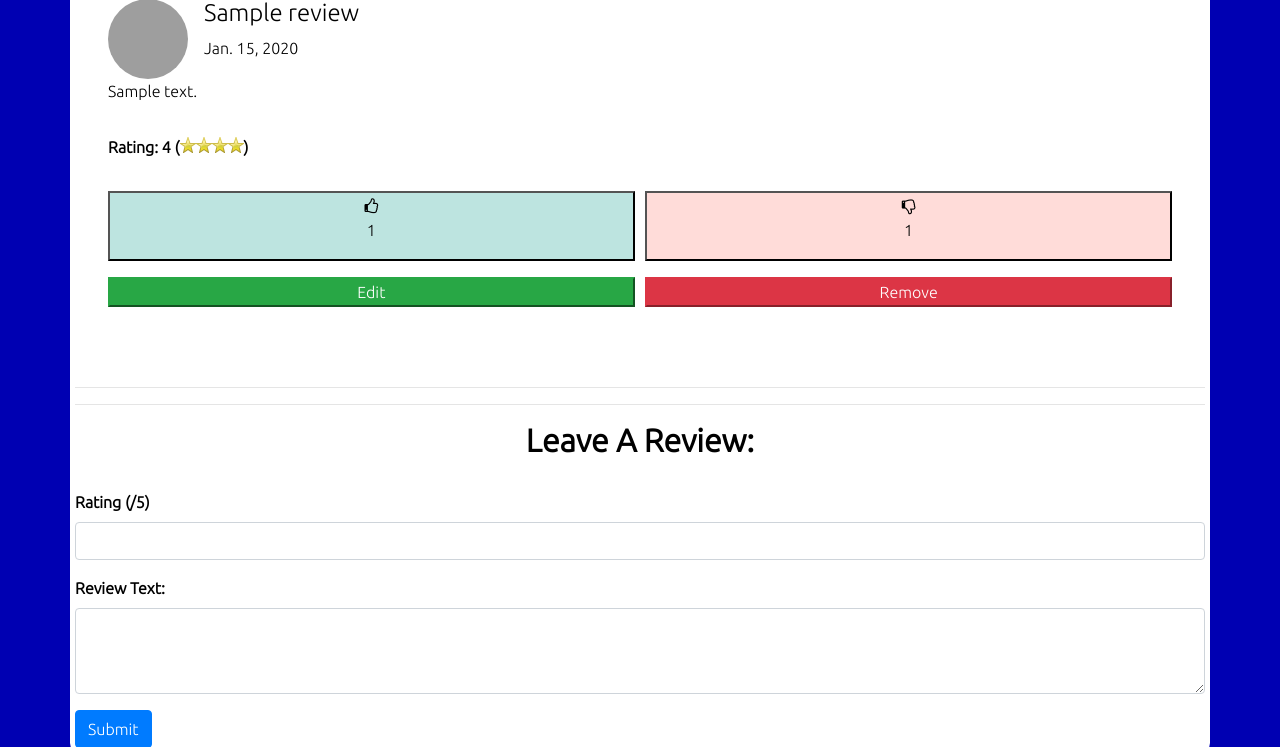
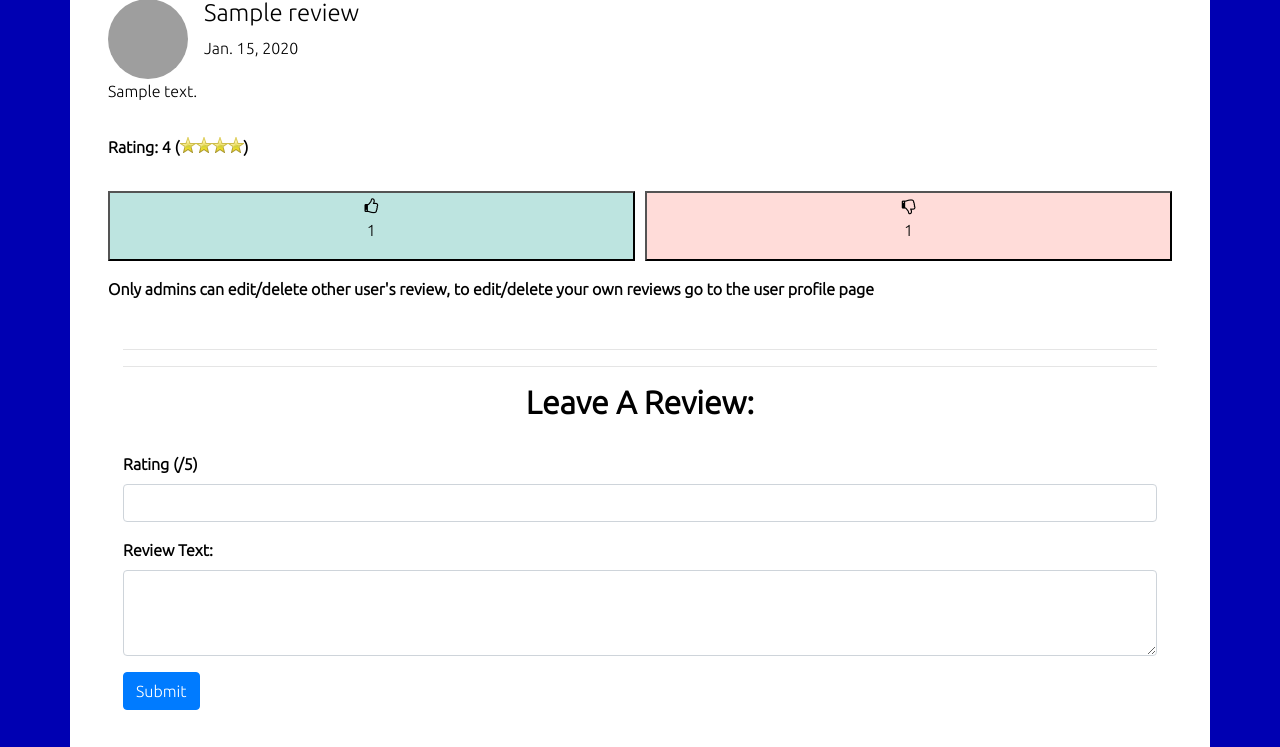
Before and after one commit to lukehops/Glasgow4Freshers, a Django app: a page that uses templates/place.html in a window 1280 px wide. Shown: the part 772-1519 px from the top of the page. Run offline with Django 3.2, Linux system fonts and the light colour scheme; tables that the repository leaves empty hold one stand-in row (values such as "Sample post"); some libraries are stand-ins or nearby versions; some web fonts are replaced; grey boxes are pictures that could not be loaded.

Commit message:
Admins can now edit/delete all other users reviews on each place's page

```diff
--- a/templates/place.html
+++ b/templates/place.html
@@ -86,14 +86,14 @@ span.star-system>*{
                     </div>
 
                     <!-- Logged in users only that own the review or ADMIN user logged in !-->
-                     <div class="row pb-3">
-                      <button style=" width: 49.5%;"class="btn-success">
-                        Edit
-                        </button>
-                      <button style="margin-left: 1%; width: 49.5%;" class="btn-danger">
-                         Remove
-                        </button>
+                    <div class="row pb-3">
+                    {% if user.is_superuser %}
+                    <a style="color: green" class="nav-link" href="{% url 'edit_review' review.pk %}">Edit</a>
+                    <a style="color: red" class="nav-link" href="{% url 'delete_view' review.pk %}">Delete</a>
                     </div>
+                    {% else %}
+                    <p>Only admins can edit/delete other user's review, to edit/delete your own reviews go to the user profile page</p>
+                    {% endif%}
                   </div>
                   <hr />
       {% endfor %}
```
